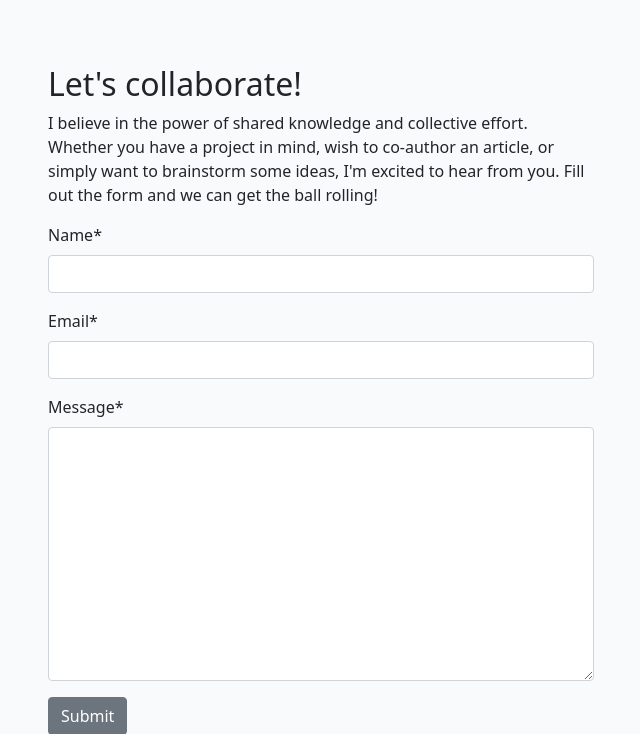
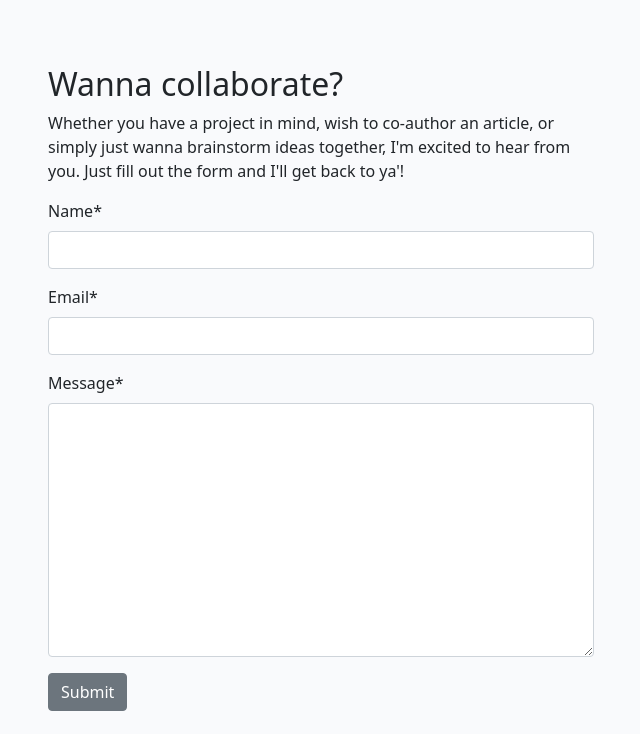
Before and after one commit to Humanslaughter/pp4-blog, a Django app: page /about/ in a window 1280 px wide. Shown: the part 195-929 px from the top of the page, without its empty margins (319-959 px from the left). Run offline with Django 4.2, Linux system fonts and the light colour scheme; data that the repository does not hold is empty; parts of the project's set-up code (start-up, migrations or seed data) failed here and were passed over; some libraries are stand-ins or nearby versions.

Commit message:
Update Collab Form views message & HTML text

```diff
--- a/about/templates/about/about.html
+++ b/about/templates/about/about.html
@@ -25,12 +25,11 @@
     </div>
     <div class="row justify-content-center">
         <div class="col-12 col-md-6 my-5">
-            <h2>Let's collaborate!</h2>
-            <p>I believe in the power of shared knowledge and collective effort.
-                Whether you have a project in mind, wish to co-author
-                an article, or simply want to brainstorm some ideas,
-                I'm excited to hear from you. Fill out the form
-                and we can get the ball rolling!</p>
+            <h2>Wanna collaborate?</h2>
+            <p>Whether you have a project in mind, wish to co-author
+                an article, or simply just wanna brainstorm ideas together,
+                I'm excited to hear from you.
+                Just fill out the form and I'll get back to ya'!</p>
 
             <form method="post">
                 {{ collaborate_form | crispy }}
--- a/about/views.py
+++ b/about/views.py
@@ -11,7 +11,7 @@ def about_me(request):
         if collaborate_form.is_valid():
             collaborate_form.save()
             messages.add_message(request, messages.SUCCESS,
-            "Collaboration request received! I endeavour to respond within 2 working days.")
+            "Collaboration request sent. I'll respond to you as soon as possible!")
 
     about = About.objects.all().order_by('-updated_on').first()
     collaborate_form = CollaborateForm()
```
